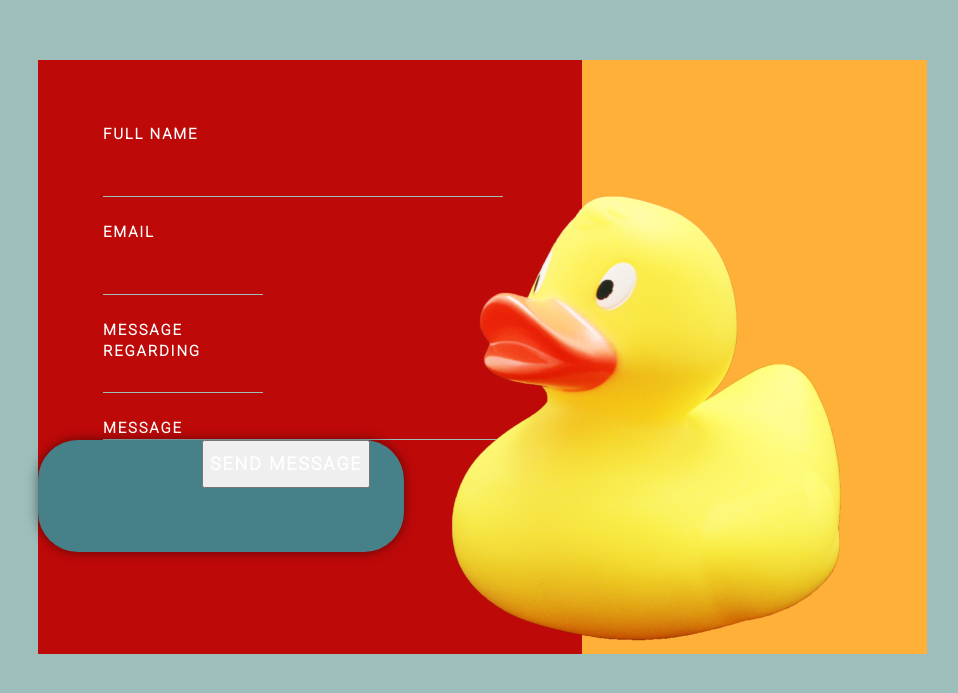
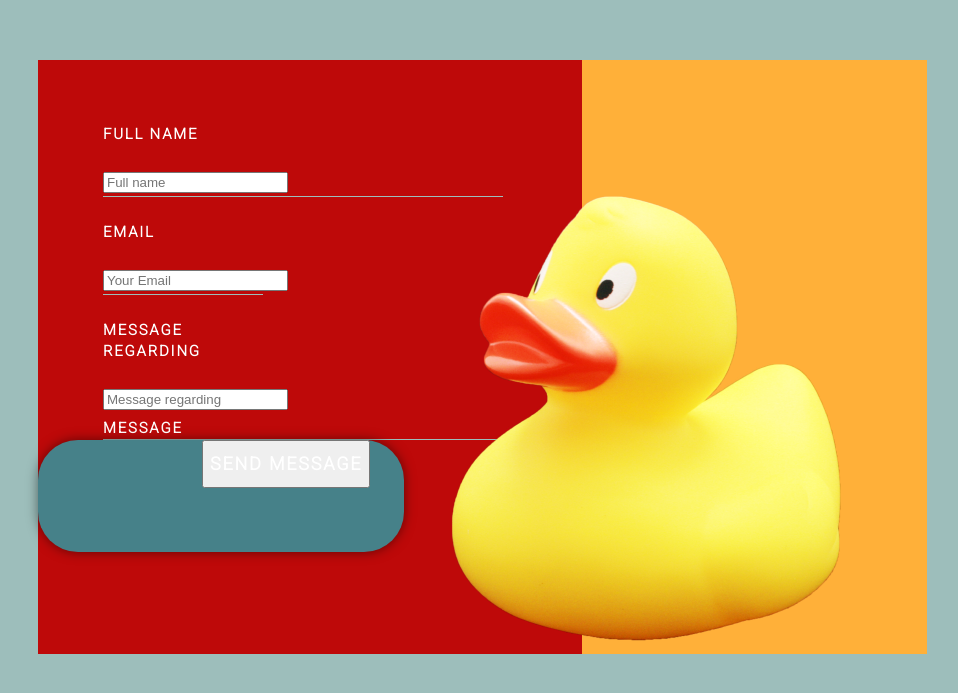
Before and after one commit to tobiaslooft/duck_form, a plain HTML site: page index.html in a window 1280 px wide. Shown: the part 101-794 px from the top of the page, without its empty margins (278-1236 px from the left). Drawn offline with Linux system fonts and the light colour scheme.

Commit message:
klar med problem, se kommentarer

```diff
--- a/index.html
+++ b/index.html
@@ -16,15 +16,15 @@
             <div class="all-text">
             <div class="full_name">
                 <h5>FULL NAME</h5>
-                <input type="text" hidden placeholder="Full name">
+                <input type="text" placeholder="Full name">
             </div>
             <div class="topic_email">
                 <h5>EMAIL</h5>
-                <input type="email" hidden placeholder="Your Email">
+                <input type="email" placeholder="Your Email">
             </div>
             <div class="topic_messade_regarding">
                 <h5>MESSAGE REGARDING</h5>
-                <input type="text" hidden placeholder="Message regarding">
+                <input type="text" placeholder="Message regarding">
             </div>
             <div class="topic_message">
                 <h5>MESSAGE</h5>
--- a/styles/index.css
+++ b/styles/index.css
@@ -18,7 +18,6 @@
     font-style: normal;
     font-weight: 400;
     text-transform: uppercase;
-    /* Hur får jag bort de */
 
 }
 
@@ -37,8 +36,7 @@
     letter-spacing: 0.1em;
     text-transform: uppercase;
     border-bottom: 1px solid #9DBEBB; width: 400px;
-    type="hidden":
-
+    /* hur får jag bort boxarna utan "type:"hidden" som också tar bort funktionen?*/
 }
 
 .topic_email {
```
